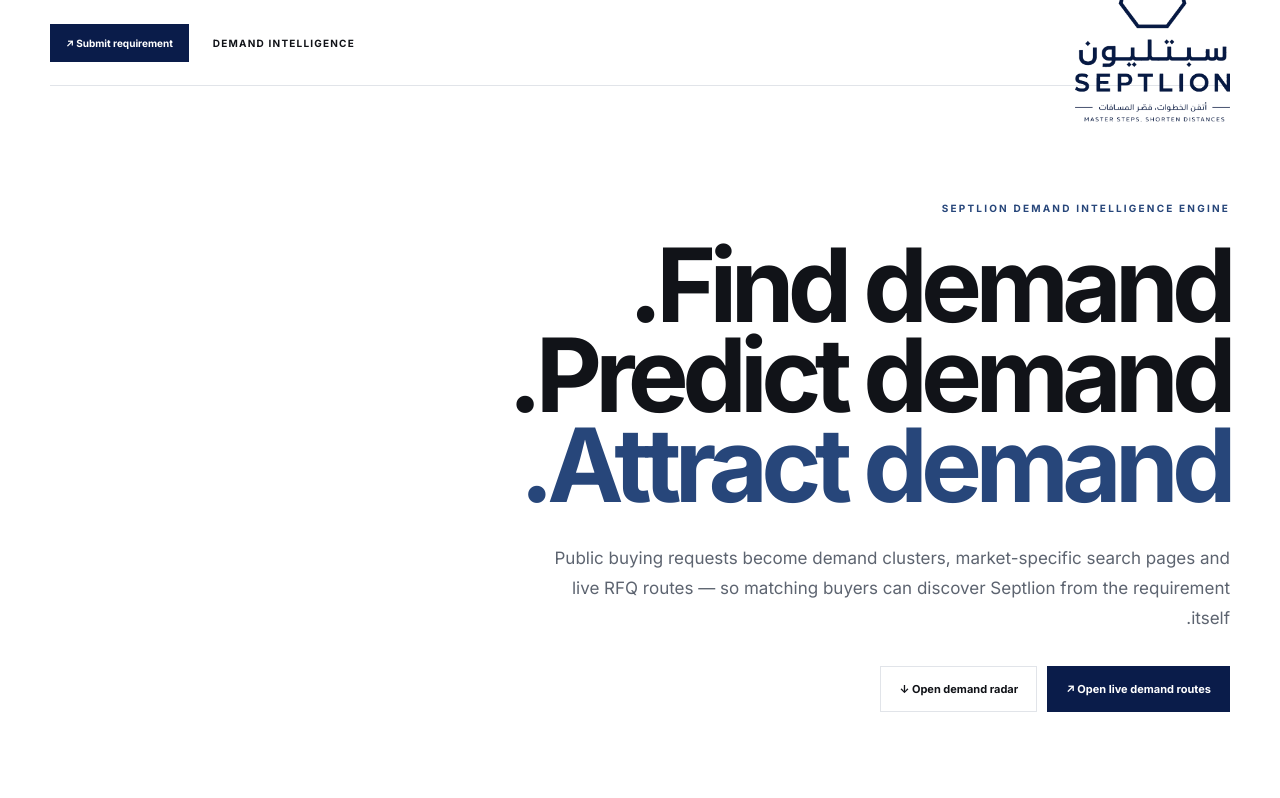
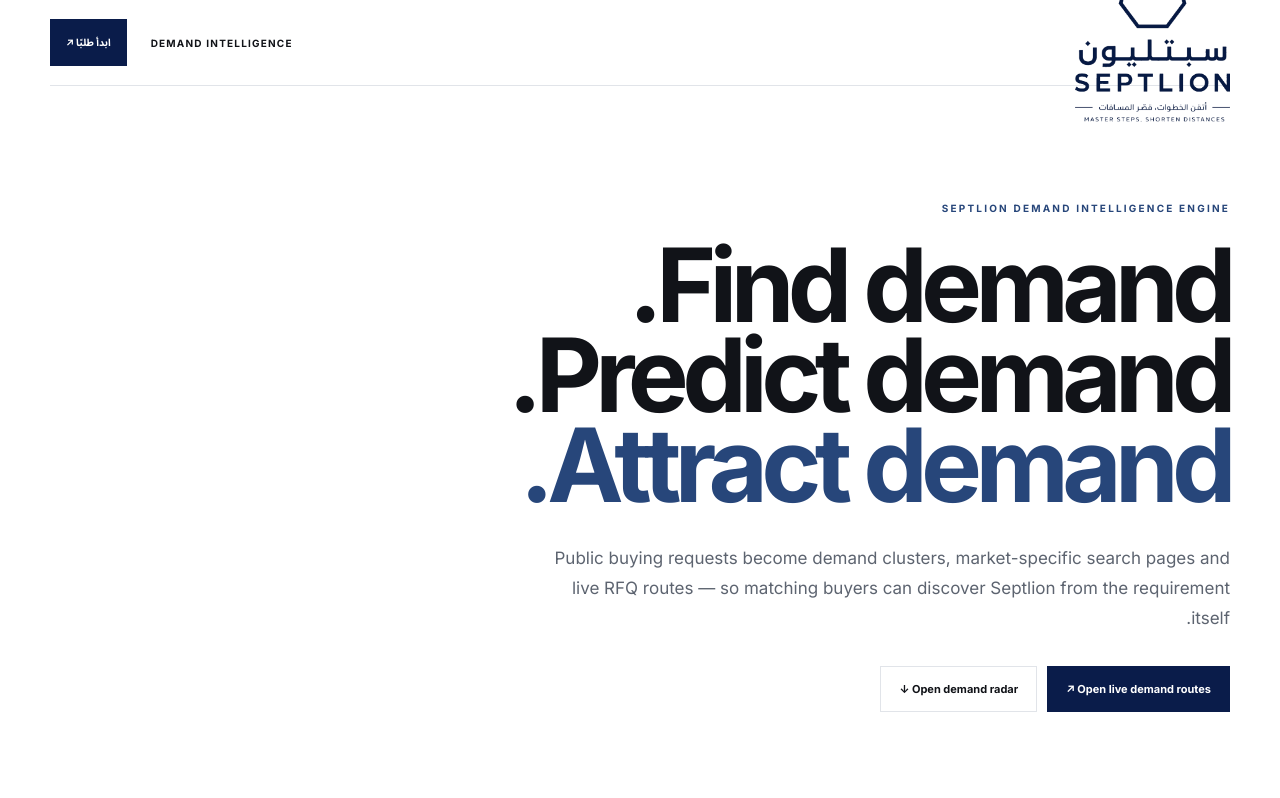
Before and after one commit to moaztepia-tech/Septlion-, a Next.js app in the folder apps/web/: page /demand-intelligence in a window 1280 px wide. Shown: the top 798 px of the page. Built offline with nearby package versions, Linux system fonts and the light colour scheme; no server answers; the database is empty.

Commit message:
brand: align demand intelligence CTA with trade journey

```diff
--- a/apps/web/app/demand-intelligence/page.tsx
+++ b/apps/web/app/demand-intelligence/page.tsx
@@ -7,7 +7,7 @@
 
 export default function DemandIntelligence(){
  return <main className="di">
-  <header className="di-nav shell"><Link href="/" className="brand"><img src="/brand/septlion-primary-navy.png" alt="Septlion"/></Link><div><span>DEMAND INTELLIGENCE</span><Link href="/#contact">Submit requirement ↗</Link></div></header>
+  <header className="di-nav shell"><Link href="/" className="brand"><img src="/brand/septlion-primary-navy.png" alt="Septlion"/></Link><div><span>DEMAND INTELLIGENCE</span><Link href="/require">ابدأ طلبًا ↗</Link></div></header>
   <section className="di-hero shell"><p className="kicker">SEPTLION DEMAND INTELLIGENCE ENGINE</p><h1>Find demand.<br/>Predict demand.<br/><em>Attract demand.</em></h1><p>Public buying requests become demand clusters, market-specific search pages and live RFQ routes — so matching buyers can discover Septlion from the requirement itself.</p><div className="di-actions"><Link href="/demand/">Open live demand routes ↗</Link><a href="#radar">Open demand radar ↓</a></div></section>
   <section className="di-strip"><div className="shell">{pipeline.map((x,i)=><div key={x}><span>0{i+1}</span><b>{x}</b></div>)}</div></section>
   <section id="radar" className="di-section shell"><div className="di-head"><div><p className="kicker">LIVE OPERATING VIEW</p><h2>Demand Radar</h2></div><p>The first implementation is focused on wheat flour. Signals are treated as leads until independently verified; the engine separates detection from verification.</p></div>
@@ -23,6 +23,6 @@
    <article><small>TENDER INTENT</small><h3>Institutional Flour Supply</h3><p>Eligibility · deadline · documents · delivery schedule</p><b>Tender → qualification → bid brief</b></article>
    <article><small>GEO / SEO / ADS</small><h3>Make buyers find Septlion</h3><p>Demand signals determine what pages and campaigns deserve to exist.</p><b>Signal → exact page → RFQ</b></article>
   </div></section>
-  <section className="di-close"><div className="shell"><p className="kicker">START WITH DEMAND</p><h2>The market tells us what to build.</h2><Link href="/#contact">Send a requirement ↗</Link></div></section>
+  <section className="di-close"><div className="shell"><p className="kicker">START WITH DEMAND</p><h2>The market tells us what to build.</h2><Link href="/require">ابدأ طلبًا ↗</Link></div></section>
  </main>
 }
```
